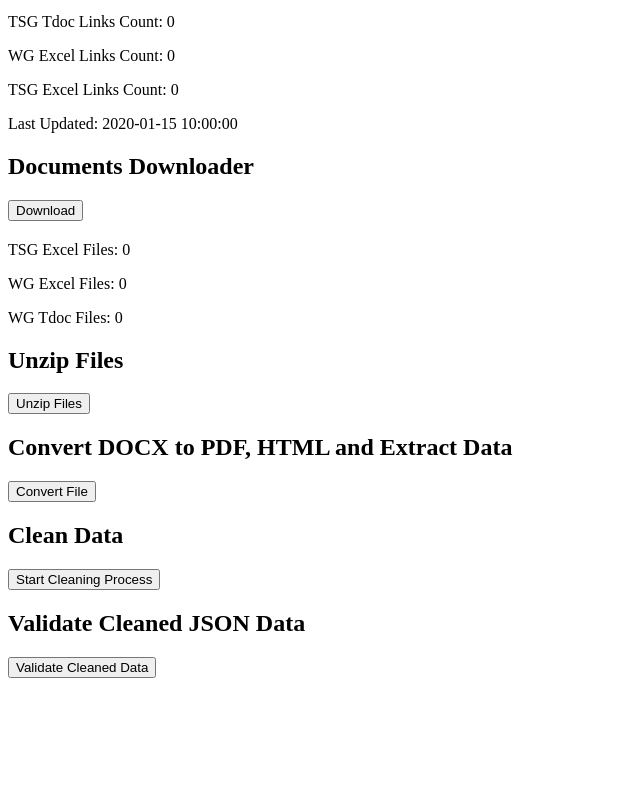
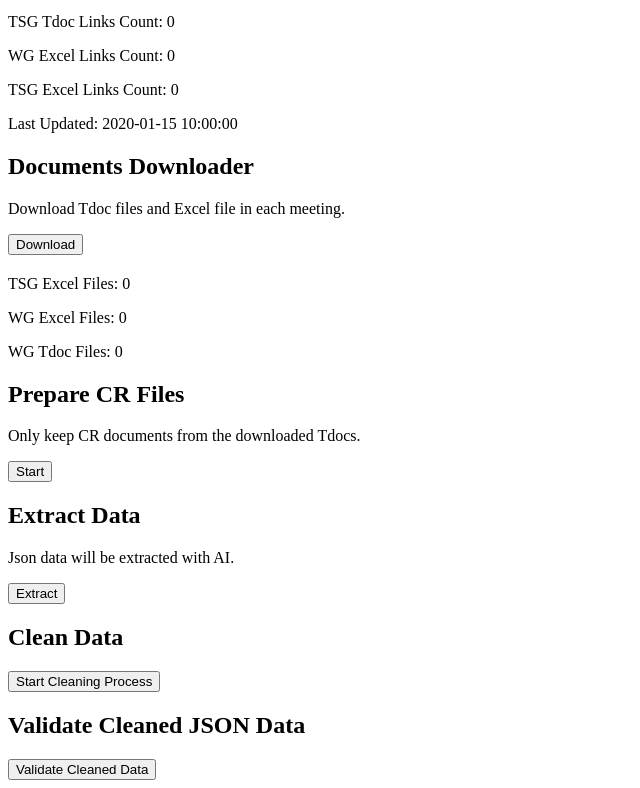
Before and after one commit to YinanLi1987/etl-platform-2, a Flask app: template app/templates/index.html in a window 1280 px wide. Shown: the part 223-1011 px from the top of the page, without its empty margins (0-640 px from the left). Before the commit the page ends 901 px from the top, so only its background shows below. Run offline with Flask 3, Linux system fonts and the light colour scheme; the template is opened without the code that fills it: most values are stand-ins (such as "Sample title", 1, 10 or a date in 2020); parts of the project's set-up code (start-up, migrations or seed data) failed here and were passed over.

Commit message:
clean the extraction part

```diff
--- a/app/templates/index.html
+++ b/app/templates/index.html
@@ -26,6 +26,7 @@
 
 
     <h2>Documents Downloader</h2>
+    <p>Download Tdoc files and Excel file in each meeting.</p>
     <button id="download-all-button">Download</button>
     <div id="download-result"></div>
     <div id="download-progress" style="margin-top: 20px;">
@@ -34,12 +35,14 @@
         <p>WG Tdoc Files: <span id="wg-tdoc-downloaded">0</span></p>
     </div>
 
-    <h2>Unzip Files</h2>
-    <button id="unzip-button">Unzip Files</button>
+    <h2>Prepare CR Files</h2>
+    <p>Only keep CR documents from the downloaded Tdocs.</p>
+    <button id="unzip-button">Start</button>
     <div id="unzip-result"></div>
 
-    <h2>Convert DOCX to PDF, HTML and Extract Data</h2>
-    <button id="convert-file-button">Convert File</button>
+    <h2>Extract Data</h2>
+    <p>Json data will be extracted with AI.</p>
+    <button id="convert-file-button">Extract</button>
     <div id="convert-file-result"></div>
 
     <h2>Clean Data</h2>
```
Also changed, not shown: app/routes/main_routes.py (+4 -4 lines), app/services/extraction/data_extractor_pdf.py (+1 -7 lines), app/services/extraction/main.py (deleted), 1 other file.
